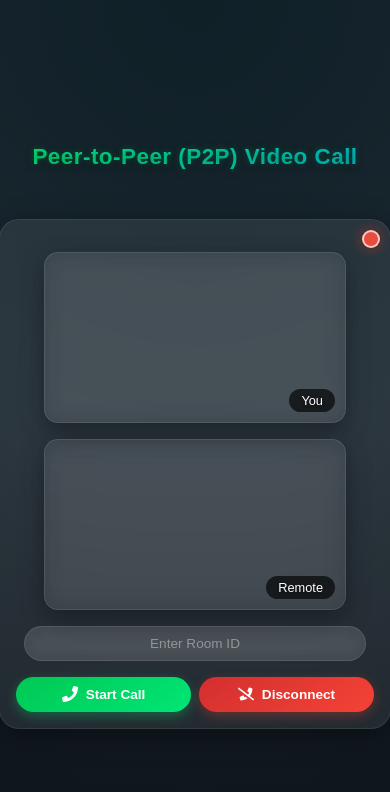
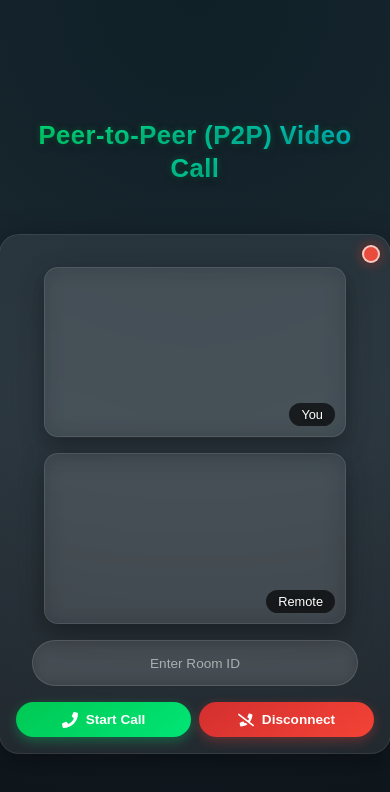
Before and after one commit to Rohit175041/lan-voip, a React (Create React App) app: page / in a window 390 px wide. Shown: the top 792 px of the page. Built offline with nearby package versions, Linux system fonts and the light colour scheme.

Commit message:
add  011efac

```diff
--- a/src/App.js
+++ b/src/App.js
@@ -1,5 +1,6 @@
 // App.js
-import React, { useRef, useState, useEffect } from "react";
+import React, { useRef, useState } from "react";
+import { FaPhone, FaPhoneSlash } from "react-icons/fa";
 import "./App.css";
 
 import Header from "./components/Header";
@@ -8,7 +9,6 @@ import VideoGrid from "./components/VideoGrid";
 import RoomInput from "./components/RoomInput";
 import TimerProgress from "./components/TimerProgress";
 import ChatBox from "./components/ChatBox";
-import CallButtons from "./components/CallButtons";
 
 import {
   createPeerConnection,
@@ -83,14 +83,14 @@ export default function App() {
 
     try {
       if (chatChannel && chatChannel.readyState !== "closed") chatChannel.close();
-    } catch (_) { }
+    } catch (_) {}
 
     cleanupPeerConnection(pc, ws, localVideo, remoteVideo);
 
     setPc(null);
     setWs(null);
     setChatChannel(null);
-    // keep pendingMessages (setter remains) so they can flush after reconnect
+    // ✅ Keep pendingMessages so they flush after reconnect
     setMessages([]);
     setReceivingFile(null);
   };
@@ -139,7 +139,6 @@ export default function App() {
           return;
         }
       } catch {
-        // not JSON — treat as plain text message
         setMessages((prev) => [...prev, { sender: "remote", text: data }]);
       }
     }
@@ -147,7 +146,6 @@ export default function App() {
 
   // ---- Setup DataChannel (inbound or outbound) ----
   const setupDataChannel = (dc, label) => {
-    if (!dc) return;
     dc.binaryType = "arraybuffer";
     dc.onmessage = (e) => handleIncomingData(e.data);
     dc.onopen = () => {
@@ -219,18 +217,10 @@ export default function App() {
 
       // Handle signaling
       socket.onmessage = async (event) => {
-        let data = null;
-        try {
-          data = JSON.parse(event.data);
-        } catch (err) {
-          console.warn("Bad signaling payload:", err);
-          return;
-        }
-
+        const data = JSON.parse(event.data);
         console.log("📩 Signaling:", data);
 
         if (data.sdp) {
-          try {
           await peer.setRemoteDescription(new RTCSessionDescription(data.sdp));
           if (data.sdp.type === "offer") {
             const answer = await peer.createAnswer();
@@ -238,9 +228,6 @@ export default function App() {
             socket.send(JSON.stringify({ sdp: peer.localDescription }));
             stopTimer();
             setStatus("connected");
-            }
-          } catch (err) {
-            console.error("Error applying SDP:", err);
           }
         } else if (data.ice) {
           try {
@@ -335,16 +322,6 @@ export default function App() {
     ]);
   };
 
-  // cleanup on unmount
-  useEffect(() => {
-    return () => {
-      try {
-        disconnect();
-      } catch (_) { }
-    };
-    // eslint-disable-next-line react-hooks/exhaustive-deps
-  }, []);
-
   // ---- UI (unchanged) ----
   return (
     <div className="app-container">
@@ -356,9 +333,7 @@ export default function App() {
           </div>
 
           <VideoGrid localRef={localVideo} remoteRef={remoteVideo} />
-          {status !== "connected" && (
           <RoomInput room={room} setRoom={setRoom} />
-          )}
           {timeLeft !== null && <TimerProgress timeLeft={timeLeft} />}
 
           <ChatBox
@@ -371,11 +346,18 @@ export default function App() {
             receivingFile={receivingFile}
           />
 
-          <CallButtons
-            onStart={startCall}
-            onDisconnect={disconnect}
+          <div className="button-group">
+            <button
+              onClick={startCall}
               disabled={!!pc || !!ws}
-          />
+              className={`btn ${pc || ws ? "btn-disabled" : "btn-green"}`}
+            >
+              <FaPhone /> Start Call
+            </button>
+            <button onClick={disconnect} className="btn btn-red">
+              <FaPhoneSlash /> Disconnect
+            </button>
+          </div>
         </div>
       </div>
     </div>
--- a/src/components/CallButtons.css
+++ /dev/null
@@ -1,85 +0,0 @@
-/* =======================
-   CALL BUTTONS
-   ======================= */
-.button-group {
-  margin-top: 1rem;
-  display: flex;
-  justify-content: center;
-  gap: 1rem;
-  flex-wrap: nowrap;
-  width: 100%;
-  max-width: 420px;
-  margin: 0 auto;
-}
-
-.btn {
-  display: flex;
-  align-items: center;
-  justify-content: center;
-  gap: 0.5rem;
-  padding: 0.6rem 1.2rem;
-  font-size: 0.95rem;
-  font-weight: 600;
-  border: none;
-  border-radius: 30px;
-  cursor: pointer;
-  transition: all 0.2s ease;
-  flex: 1;
-  min-width: 0;
-}
-
-.btn svg {
-  font-size: 1rem;
-}
-
-/* Green button with modern glow */
-.btn-green {
-  background: linear-gradient(145deg, #00c853, #00e676);
-  color: white;
-  box-shadow: 0 4px 12px rgba(0, 230, 118, 0.3);
-}
-.btn-green:hover {
-  background: linear-gradient(145deg, #00b248, #00c853);
-}
-
-/* Red button with modern glow */
-.btn-red {
-  background: linear-gradient(145deg, #d32f2f, #f44336);
-  color: white;
-  box-shadow: 0 4px 12px rgba(244, 67, 54, 0.3);
-}
-.btn-red:hover {
-  background: linear-gradient(145deg, #b71c1c, #d32f2f);
-}
-
-.btn-disabled {
-  background: #555;
-  cursor: not-allowed;
-}
-
-.btn:hover {
-  transform: translateY(-2px);
-  opacity: 0.95;
-}
-
-/* 📱 Responsive Tweaks */
-@media (max-width: 768px) {
-  .button-group {
-    flex-direction: row;
-    justify-content: space-between;
-    gap: 0.5rem;
-  }
-
-  .btn {
-    flex: 1;
-    width: auto;
-    border-radius: 20px;
-  }
-}
-
-@media (max-width: 480px) {
-  .btn {
-    font-size: 0.85rem;
-    padding: 0.6rem 0.8rem;
-  }
-}
--- a/src/components/CallButtons.js
+++ /dev/null
@@ -1,22 +0,0 @@
-// CallButtons.js
-import React from "react";
-import { FaPhone, FaPhoneSlash } from "react-icons/fa";
-import "./CallButtons.css";  // ✅ add this
-
-export default function CallButtons({ onStart, onDisconnect, disabled }) {
-  return (
-    <div className="button-group">
-      <button
-        onClick={onStart}
-        disabled={disabled}
-        className={`btn ${disabled ? "btn-disabled" : "btn-green"}`}
-      >
-        <FaPhone /> Start Call
-      </button>
-
-      <button onClick={onDisconnect} className="btn btn-red">
-        <FaPhoneSlash /> Disconnect
-      </button>
-    </div>
-  );
-}
--- a/src/components/ChatBox.css
+++ b/src/components/ChatBox.css
@@ -4,7 +4,7 @@
 .chat-container {
   display: flex;
   flex-direction: column;
-  max-height: 40vh; /* Default for desktop */
+  max-height: 40vh;
   background: rgba(255, 255, 255, 0.06); /* glassy bg */
   backdrop-filter: blur(12px);
   border-radius: 16px;
@@ -53,7 +53,7 @@
    MESSAGE BUBBLES
    ======================= */
 .chat-message {
-  max-width: 70%;
+  max-width: 70%;                  /* ✅ prevent stretching across screen */
   background: rgba(0, 200, 120, 0.9);
   border-radius: 14px;
   font-size: 0.85rem;
@@ -66,10 +66,11 @@
   position: relative;
   box-shadow: 0 3px 8px rgba(0, 0, 0, 0.3);
 
+  /* ✅ fix long message wrapping */
   word-wrap: break-word;
   word-break: break-word;
   overflow-wrap: break-word;
-  white-space: pre-wrap; /* preserve line breaks */
+  white-space: pre-wrap; /* preserves line breaks but still wraps */
 }
 
 .chat-message.me {
@@ -87,7 +88,7 @@
   color: rgba(255, 255, 255, 0.75);
   margin-left: 6px;
   white-space: nowrap;
-  flex-shrink: 0;
+  flex-shrink: 0;         /* ✅ stops shrinking text */
   align-self: flex-end;
 }
 
@@ -171,10 +172,10 @@
    ======================= */
 @media (max-width: 768px) {
   .chat-container {
-    max-height: 30vh;   /* 🔽 smaller for tablets */
+    max-height: 45vh;
   }
   .chat-message {
-    max-width: 80%;
+    max-width: 85%;
     font-size: 0.8rem;
   }
   .msg-time {
@@ -184,7 +185,7 @@
 
 @media (max-width: 480px) {
   .chat-container {
-    max-height: 25vh;   /* 🔽 much smaller for phones */
+    max-height: 50vh;
   }
   .chat-footer {
     flex-direction: row;
@@ -196,7 +197,7 @@
   }
   .chat-btn,
   .file-btn {
-    width: 30px;
-    height: 30px;
+    width: 32px;
+    height: 32px;
   }
 }
--- a/src/components/Header.css
+++ b/src/components/Header.css
@@ -5,7 +5,7 @@
 }
 
 .header-title {
-  font-size: 1.4rem;
+  font-size: 1.6rem;
   font-weight: 600;
   color: #f8f9fa;
   letter-spacing: 0.5px;
--- a/src/components/RoomInput.css
+++ b/src/components/RoomInput.css
@@ -2,60 +2,59 @@
    ROOM INPUT CONTAINER
    ======================= */
 .room-container {
-  margin: 1rem 0;
   display: flex;
-  flex-direction: column; /* ✅ stack input + error vertically */
-  justify-content: center;
+  flex-direction: column;
   align-items: center;
+  margin-top: 1rem;
   width: 100%;
-  padding: 0 0.5rem;       /* ✅ prevent edge clipping */
+  padding: 0 1rem;
   box-sizing: border-box;
 }
 
-/* Outer wrapper */
+/* Outer wrapper for rounded input */
 .room-input-wrapper {
+  display: flex;
+  align-items: center;
+  background: rgba(255, 255, 255, 0.08); /* ✅ glass effect */
+  border-radius: 40px;
+  padding: 0.5rem 1rem;
   width: 100%;
   max-width: 420px;
-  background: rgba(255, 255, 255, 0.1);
-  border-radius: 25px;
-  padding: 0.6rem 1.2rem;
-  display: flex;
-  justify-content: center;
-  align-items: center;
-  backdrop-filter: blur(10px);
-  transition: box-shadow 0.3s ease, border 0.3s ease;
+  transition: box-shadow 0.3s ease, background 0.3s ease;
+  box-sizing: border-box;
   margin: 0 auto;
-  min-width: 0;               /* ✅ allow shrinking */
-  box-sizing: border-box;     /* ✅ ensures padding is inside width */
-  border: 1px solid rgba(255, 255, 255, 0.1);
+  border: 1px solid rgba(255, 255, 255, 0.12);
+  backdrop-filter: blur(8px);
 }
 
-/* Input field */
+/* On focus */
+.room-input-wrapper:focus-within {
+  background: rgba(0, 168, 132, 0.15);
+  box-shadow: 0 0 0 2px #00e67655, 0 0 12px rgba(0, 230, 118, 0.35);
+  border: 1px solid rgba(0, 230, 118, 0.4);
+}
+
+/* Text box itself */
 .room-input {
   flex: 1;
-  min-width: 0;               /* ✅ critical: prevents overflow */
+  padding: 0.4rem 0.6rem;
+  font-size: 0.95rem;
   border: none;
   background: transparent;
+  color: #fff;
+  outline: none;
   text-align: center;
-  color: #f1f1f1;
-  font-size: 0.95rem;
-  outline: none;
 }
 
 .room-input::placeholder {
-  color: rgba(255, 255, 255, 0.4);
+  color: rgba(255, 255, 255, 0.55);
 }
 
-/* Highlight when focused */
-.room-input-wrapper:focus-within {
-  box-shadow: 0 0 0 2px #00e676, 0 0 12px rgba(0, 230, 118, 0.7);
-  border: none;
-}
-
-/* Error state */
+/* Red border if error */
 .room-input-error {
-  box-shadow: 0 0 0 2px #ff4d4d, 0 0 10px rgba(255, 77, 77, 0.5);
-  border: none;
+  box-shadow: 0 0 0 2px #ff4d4d;
+  border-radius: 40px;
+  border: 1px solid rgba(255, 77, 77, 0.6);
 }
 
 /* Error message */
@@ -75,25 +74,41 @@
   font-size: 0.9rem;
 }
 
+/* Optional copy button */
+.copy-btn {
+  background: linear-gradient(145deg, #00c853, #00e676);
+  border: none;
+  border-radius: 50%;
+  color: white;
+  width: 36px;
+  height: 36px;
+  cursor: pointer;
+  margin-left: 8px;
+  display: flex;
+  justify-content: center;
+  align-items: center;
+  font-size: 1rem;
+  transition: transform 0.2s ease, box-shadow 0.2s ease;
+  box-shadow: 0 4px 10px rgba(0, 230, 118, 0.3);
+}
+.copy-btn:hover {
+  transform: translateY(-2px);
+  box-shadow: 0 6px 14px rgba(0, 230, 118, 0.45);
+}
+
 /* 📱 Responsive tweaks */
-@media (max-width: 768px) {
+@media (max-width: 600px) {
   .room-input-wrapper {
     max-width: 100%;
-    min-width: 0;
-  }
-
-  .room-input {
-    font-size: 0.9rem;
-  }
-}
-
-@media (max-width: 480px) {
-  .room-input-wrapper {
-    max-width: 100%;   /* ✅ full width inside card */
-    padding: 0.5rem 1rem;
+    padding: 0.5rem 0.8rem;
+    border-radius: 30px;
   }
 
   .room-input {
     font-size: 0.85rem;
   }
+
+  .room-error {
+    font-size: 0.75rem;
+  }
 }
```
Lines whose indentation alone changed are shown as unchanged.
